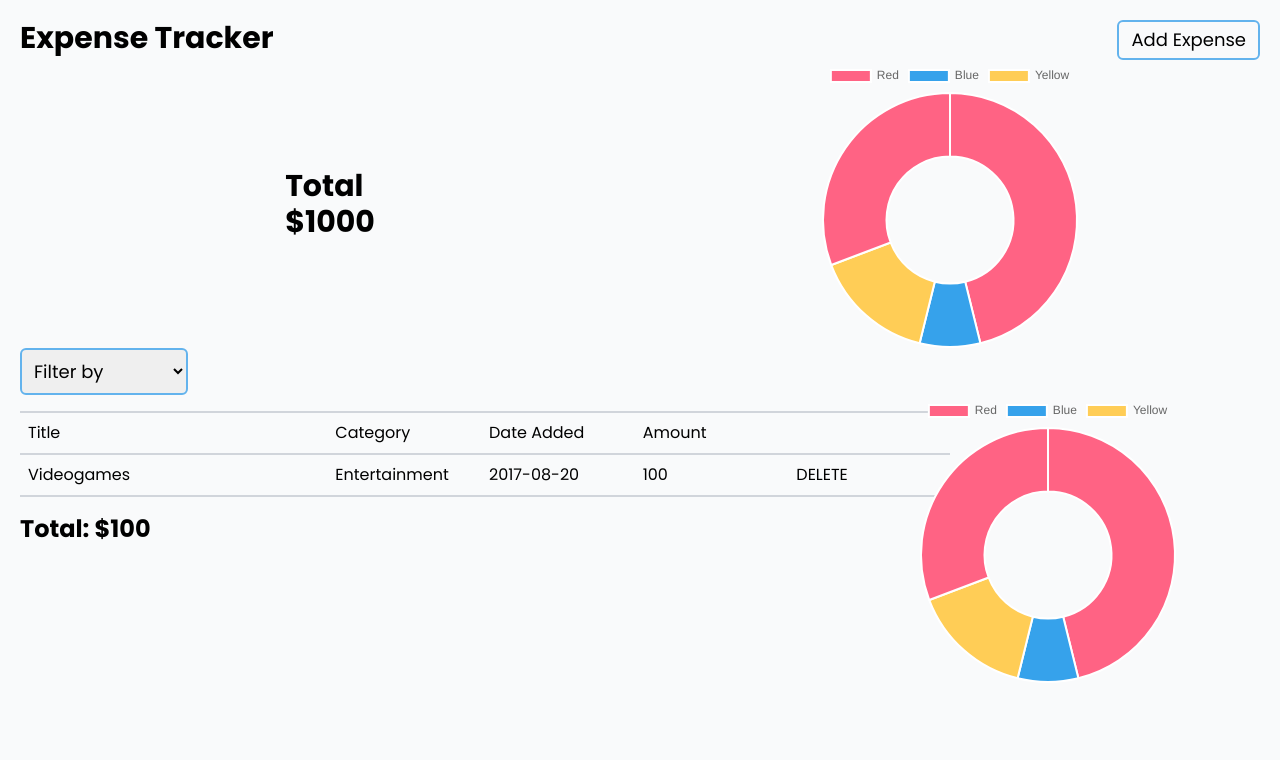
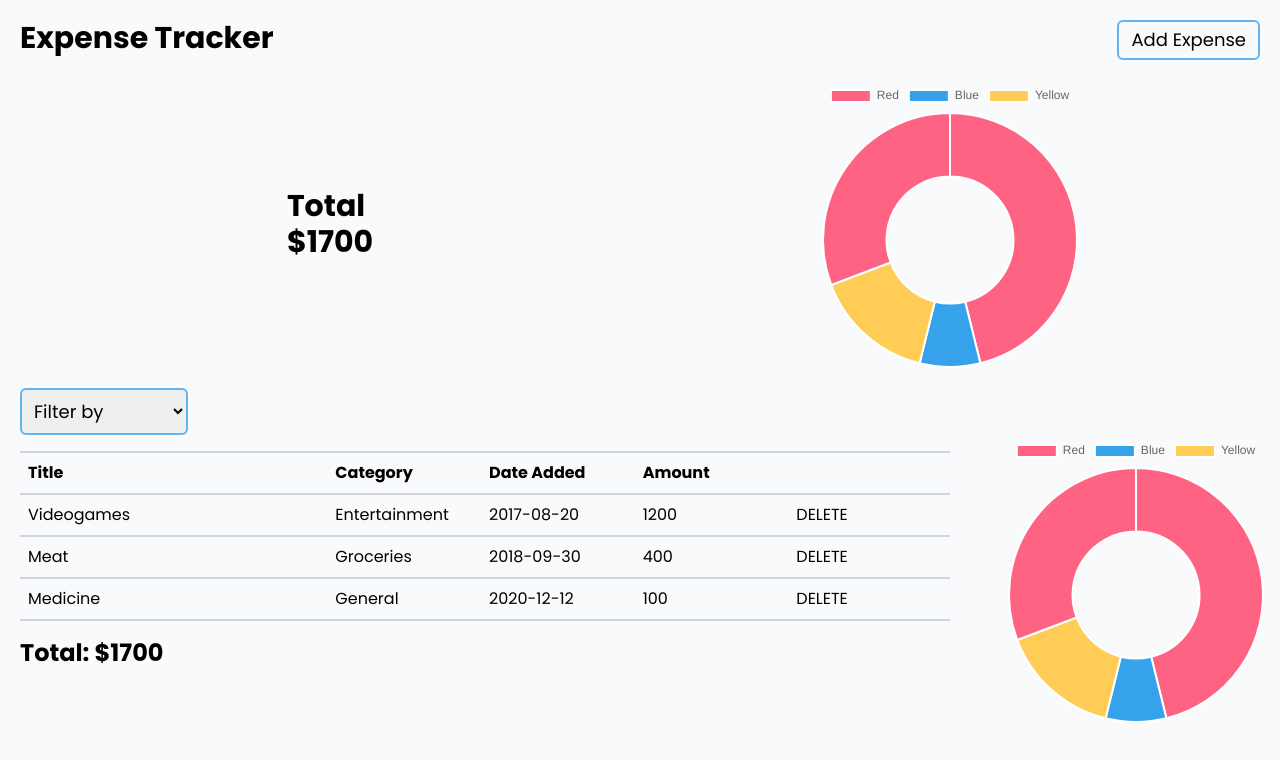
Before and after one commit to GerardoGarcia79/expense-tracker-app, a React (Vite) app: page / in a window 1280 px wide. Shown: the top 760 px of the page. Built offline with nearby package versions, Linux system fonts and the light colour scheme.

Commit message:
Create custom hook to calculate total amount

```diff
--- a/src/App.tsx
+++ b/src/App.tsx
@@ -5,6 +5,7 @@ import useComponentVisible from "./hooks/useComponentVisible";
 import HeaderSection from "./components/HeaderSection";
 import SummarySection from "./components/SummarySection";
 import MainSection from "./components/MainSection";
+import { initialExpenses } from "./data/allExpensesData";
 
 export interface Expense {
   id: number;
@@ -15,15 +16,7 @@ export interface Expense {
 }
 
 function App() {
-  const [expenses] = useState<Expense[]>([
-    {
-      id: 1,
-      title: "Videogames",
-      category: "Entertainment",
-      dateAdded: "2017-08-20",
-      amount: 100,
-    },
-  ]);
+  const [expenses] = useState<Expense[]>(initialExpenses);
   const { ref, isComponentVisible, setIsComponentVisible } =
     useComponentVisible();
 
@@ -33,7 +26,7 @@ function App() {
         isComponentVisible={isComponentVisible}
         setIsComponentVisible={setIsComponentVisible}
       />
-      <SummarySection />
+      <SummarySection expenses={expenses} />
       <MainSection expenses={expenses} />
       {isComponentVisible && (
         <div ref={ref}>
--- a/src/components/MainSection.tsx
+++ b/src/components/MainSection.tsx
@@ -1,7 +1,8 @@
 import { Doughnut } from "react-chartjs-2";
 import { Chart as ChartJS, Tooltip, Legend, ArcElement } from "chart.js";
-import allData from "../data/allExpensesData";
+import { allChartData } from "../data/allExpensesData";
 import { Expense } from "../App";
+import useCalculateTotal from "../data/useCalculateTotal";
 ChartJS.register(ArcElement, Legend, Tooltip);
 
 interface Props {
@@ -9,6 +10,7 @@ interface Props {
 }
 
 const MainSection = ({ expenses }: Props) => {
+  const total = useCalculateTotal(expenses);
   return (
     <>
       <select
@@ -25,10 +27,10 @@ const MainSection = ({ expenses }: Props) => {
         <div className="col-span-3">
           <div className="my-4 w-full">
             <div className="p-2 border-y-2 border-gray-300 grid grid-cols-6 gap-2">
-              <p className="col-span-2">Title</p>
-              <p>Category</p>
-              <p>Date Added</p>
-              <p>Amount</p>
+              <p className="col-span-2 font-bold">Title</p>
+              <p className="font-bold">Category</p>
+              <p className="font-bold">Date Added</p>
+              <p className="font-bold">Amount</p>
               <p></p>
             </div>
             {expenses.map((expense) => (
@@ -47,11 +49,11 @@ const MainSection = ({ expenses }: Props) => {
             ))}
           </div>
           <div>
-            <p className="font-bold text-2xl">Total: $100</p>
+            <p className="font-bold text-2xl">Total: ${total}</p>
           </div>
         </div>
-        <div className="h-72 flex justify-center lg:fixed lg:right-[88px]">
-          <Doughnut data={allData} options={{}} className="" />
+        <div className="h-72 flex justify-center lg:fixed lg:right-0  2xl:right-24">
+          <Doughnut data={allChartData} options={{}} className="" />
         </div>
       </div>
     </>
--- a/src/components/SummarySection.tsx
+++ b/src/components/SummarySection.tsx
@@ -1,19 +1,27 @@
 import { Doughnut } from "react-chartjs-2";
 import { Chart as ChartJS, Tooltip, Legend, ArcElement } from "chart.js";
-import allData from "../data/allExpensesData";
+import { allChartData } from "../data/allExpensesData";
+import useCalculateTotal from "../data/useCalculateTotal";
+import { Expense } from "../App";
 ChartJS.register(ArcElement, Legend, Tooltip);
 
-const SummarySection = () => {
+interface Props {
+  expenses: Expense[];
+}
+
+const SummarySection = ({ expenses }: Props) => {
+  const total = useCalculateTotal(expenses);
+
   return (
-    <div className="grid grid-cols-1 md:grid-cols-2">
+    <div className="grid grid-cols-1 md:grid-cols-2 my-5">
       <div className="flex justify-center items-center">
         <div>
           <h2 className="text-3xl font-bold">Total</h2>
-          <h2 className="text-3xl font-bold">$1000</h2>
+          <h2 className="text-3xl font-bold">${total}</h2>
         </div>
       </div>
       <div className="flex justify-center items-center h-72">
-        <Doughnut data={allData} options={{}} className="" />
+        <Doughnut data={allChartData} options={{}} className="" />
       </div>
     </div>
   );
--- a/src/data/allExpensesData.ts
+++ b/src/data/allExpensesData.ts
@@ -1,4 +1,28 @@
-const allData = {
+export const initialExpenses = [
+  {
+    id: 1,
+    title: "Videogames",
+    category: "Entertainment",
+    dateAdded: "2017-08-20",
+    amount: 1200,
+  },
+  {
+    id: 2,
+    title: "Meat",
+    category: "Groceries",
+    dateAdded: "2018-09-30",
+    amount: 400,
+  },
+  {
+    id: 3,
+    title: "Medicine",
+    category: "General",
+    dateAdded: "2020-12-12",
+    amount: 100,
+  },
+];
+
+export const allChartData = {
   labels: ["Red", "Blue", "Yellow"],
   datasets: [
     {
@@ -13,5 +37,3 @@ const allData = {
     },
   ],
 };
-
-export default allData;
--- /dev/null
+++ b/src/data/useCalculateTotal.ts
@@ -0,0 +1,7 @@
+import { Expense } from "../App";
+
+const useCalculateTotal = (expenses: Expense[]): number => {
+  return expenses.reduce((acc, cur) => acc + cur.amount, 0);
+};
+
+export default useCalculateTotal;
```
